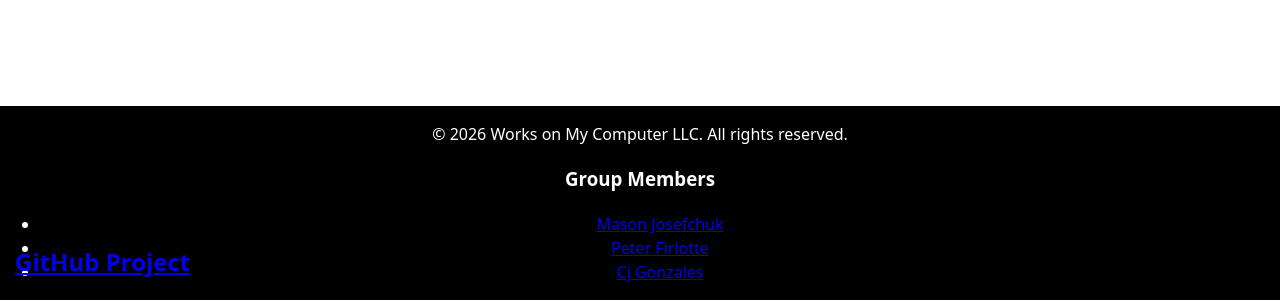
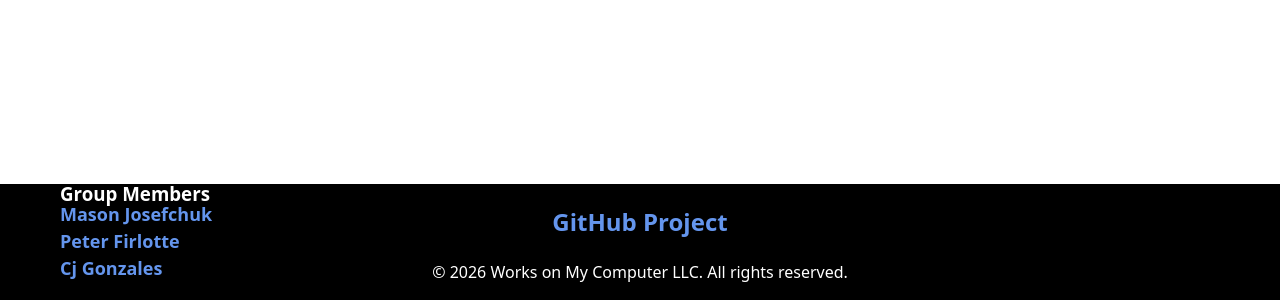
Before and after one commit to pfirlotte-rrc/COMP-4002-Project, a React (Vite) app in the folder vite-project/: page / in a window 1280 px wide. Shown: the part 500-800 px from the top of the page. Built offline with nearby package versions, Linux system fonts and the light colour scheme.

Commit message:
Added CSS styling to the Footer section to meet AxeDevTools contrast and colouring requirements and to notify users of which links they have visited.

```diff
--- a/vite-project/src/components/footer/Footer.css
+++ b/vite-project/src/components/footer/Footer.css
@@ -1,6 +1,6 @@
 .Footer {
-  background-color: #000000;
-  color: rgb(255, 255, 255);
+  background-color: black;
+  color: black;
   padding: 1rem 1;
   margin-top: auto;
   position: fixed;
@@ -9,45 +9,49 @@
   width: 100%;
 }
 
+.Footer a {
+  text-decoration: none;
+}
+
+.Footer a:hover {
+  text-decoration: underline;
+}
+
+.Group-Member-Tag {
+  color: white;
+  position: absolute;
+  bottom: 73px;
+  left: 60px;
+}
+
 .Copyright-Text {
+  color: white;
   position: sticky;
   bottom: 10px;
   right: 10px;
 }
 
 .Footer-Project-Link {
-  position: absolute;
-  bottom: 0px;
-  left: 15px;
+  color: cornflowerblue;
 }
 
-.Footer-Project-Link a:link {
-  color: blue;
+.Footer-Project-Link:visited {
+  color: fuchsia;
 }
 
-.Footer-Project-Link a:hover {
-  color: hotpink;
+.Group-Member-List {
+  position: absolute;
+  font-size: 18px;
+  font-weight: bold;
+  bottom: 0px;
+  left: 20px;
+  text-align: left;
 }
 
-.Footer-Project-Link a:visited {
-  color: purple;
+.Group-Member a:link {
+  color: cornflowerblue;
 }
 
-.Footer-Links {
-  color: black;
-  position: absolute;
-  bottom: 50px;
-  left: 20px;
+.Group-Member a:visited {
+  color: fuchsia;
 }
-
-.Footer-Links a:link {
-  color: blue;
-}
-
-.Footer-Links a:hover {
-  color: hotpink;
-}
-
-.Footer-Links a:visited {
-  color: purple;
-}
```
